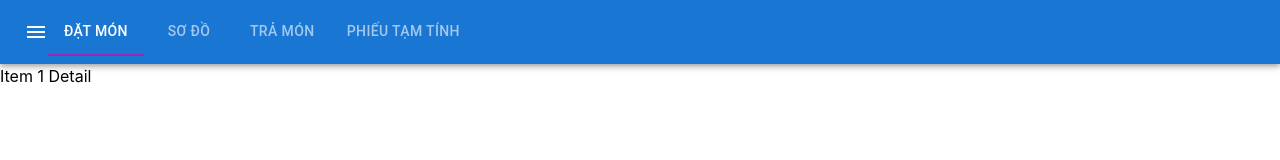
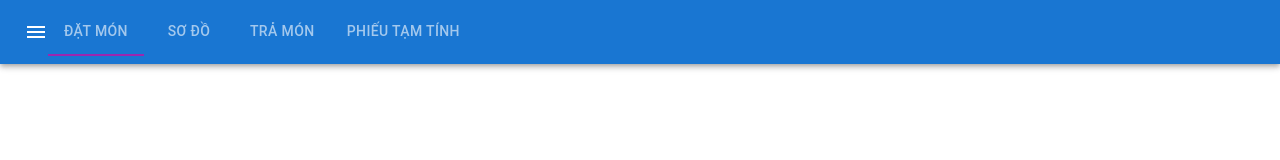
Before and after one commit to lelouisdevn/restaurant, a React (Create React App) app in the folder restaurant/: page /staff in a window 1280 px wide. Shown: the top 160 px of the page. Built offline with nearby package versions, Linux system fonts and the light colour scheme.

Commit message:
Add a link to order page

```diff
--- /dev/null
+++ b/restaurant/src/components/LayoutStaff.js
@@ -0,0 +1,25 @@
+import React from "react";
+
+import NavbarStaff from "./NavbarStaff";
+import Sidebar from "./Sidebar";
+import { Box, Stack } from "@mui/material";
+import { Outlet } from "react-router-dom";
+const Layout = () => {
+  return (
+    <>
+      <div display="flex">
+        <NavbarStaff />
+
+        <div position="fixed">
+          <Stack direction="row" spacing={1} justifyContent="space-between">
+            <Box flex={5}>
+              <Outlet />
+            </Box>
+          </Stack>
+        </div>
+      </div>
+    </>
+  );
+};
+
+export default Layout;
--- a/restaurant/src/components/NavbarStaff.js
+++ b/restaurant/src/components/NavbarStaff.js
@@ -2,6 +2,7 @@ import { AppBar, Tab, Tabs, Toolbar, Typography } from "@mui/material";
 import { styled } from "@mui/system";
 import React, { useState } from "react";
 import MenuIcon from "@mui/icons-material/Menu";
+import { Link } from "react-router-dom";
 
 const StyledToolbar = styled(Toolbar)({
   display: "flex",
@@ -29,7 +30,10 @@ const NavbarStaff = () => {
             value={value}
             onChange={handleTabs}
           >
-            <Tab label="Đặt món"> </Tab>
+            <Link to={"/staff/orders"}>
+              <Tab label="Đặt món">
+              </Tab>
+            </Link>
             <Tab label="Sơ đồ"> </Tab>
             <Tab label="Trả món"> </Tab>
             <Tab label="Phiếu tạm tính"> </Tab>
@@ -37,7 +41,7 @@ const NavbarStaff = () => {
         </StyledToolbar>
       </AppBar>
       <TabPanel value={value} index={0}>
-        Item 1 Detail
+        {/* Item 1 Detail */}
       </TabPanel>
       <TabPanel value={value} index={1}>
         Item 2 Detail
```
